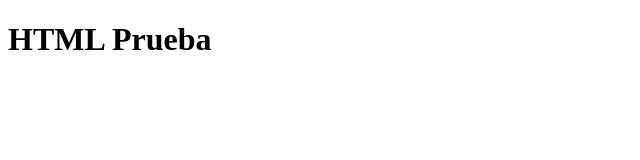
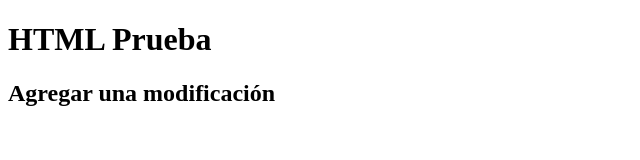
Before and after one commit to hernandavidc4/reporemoto, a plain HTML site: page index.html in a window 1280 px wide. Shown: the whole page, without its empty margins (0-640 px from the left). Drawn offline with Linux system fonts and the light colour scheme.

Commit message:
se agrega linea h2

```diff
--- a/index.html
+++ b/index.html
@@ -8,6 +8,7 @@
 </head>
 <body>
     <h1>HTML Prueba</h1>
+	<h2>Agregar una modificación</h2>
 
 </body>
 </html>
```
